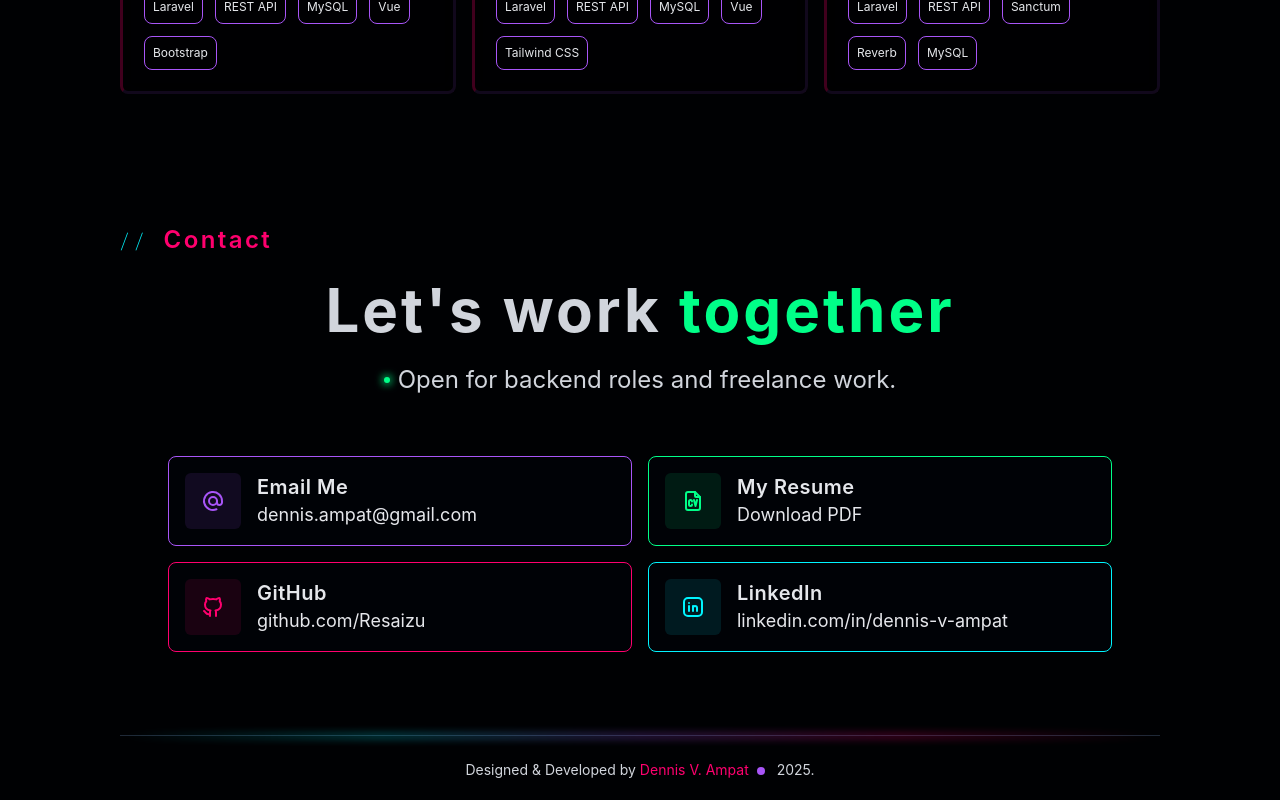
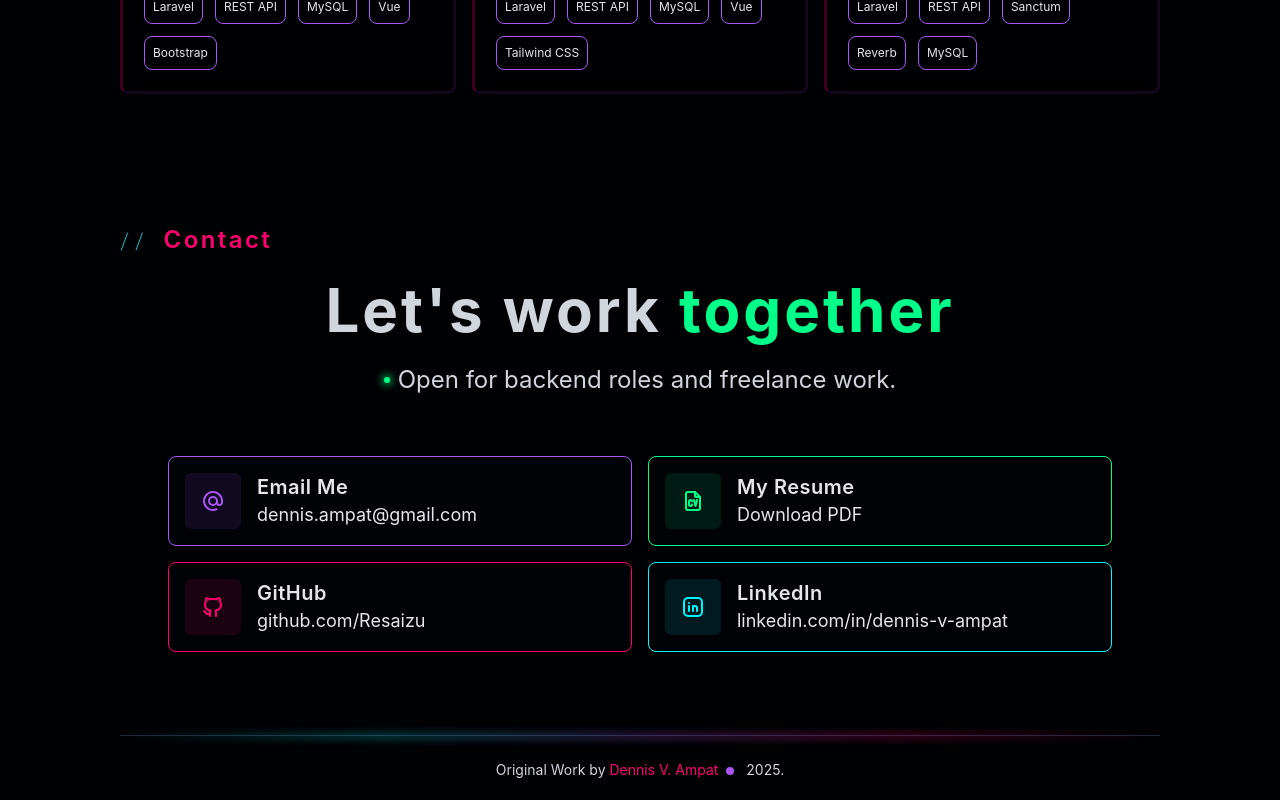
Before and after one commit to Resaizu/portfolio, a Vue app: page / in a window 1280 px wide. Shown: the part 2684-3484 px from the top of the page. Built offline with nearby package versions, Linux system fonts and the light colour scheme.

Commit message:
Added MIT license and deploy workflow

```diff
--- a/src/App.vue
+++ b/src/App.vue
@@ -124,7 +124,7 @@
     <footer class="relative z-30 -mt-10 mb-5 block text-sm text-gray-300">
       <div class="flex items-center justify-center gap-2">
         <span>
-          Designed &amp; Developed by
+          Original Work by
           <a href="https://github.com/Resaizu" target="_blank" class="text-neon-pink">Dennis V. Ampat</a>
           <div class="h-2 w-2 rounded-full bg-neon-purple inline-block mx-2"></div>
           2025.
--- a/vite.config.js
+++ b/vite.config.js
@@ -13,4 +13,5 @@ export default defineConfig({
       '@': fileURLToPath(new URL('./src', import.meta.url)),
     },
   },
+  base: '/portfolio/'
 })
```
Also changed, not shown: 1 other file (tests, documents, lock files or other folders).
